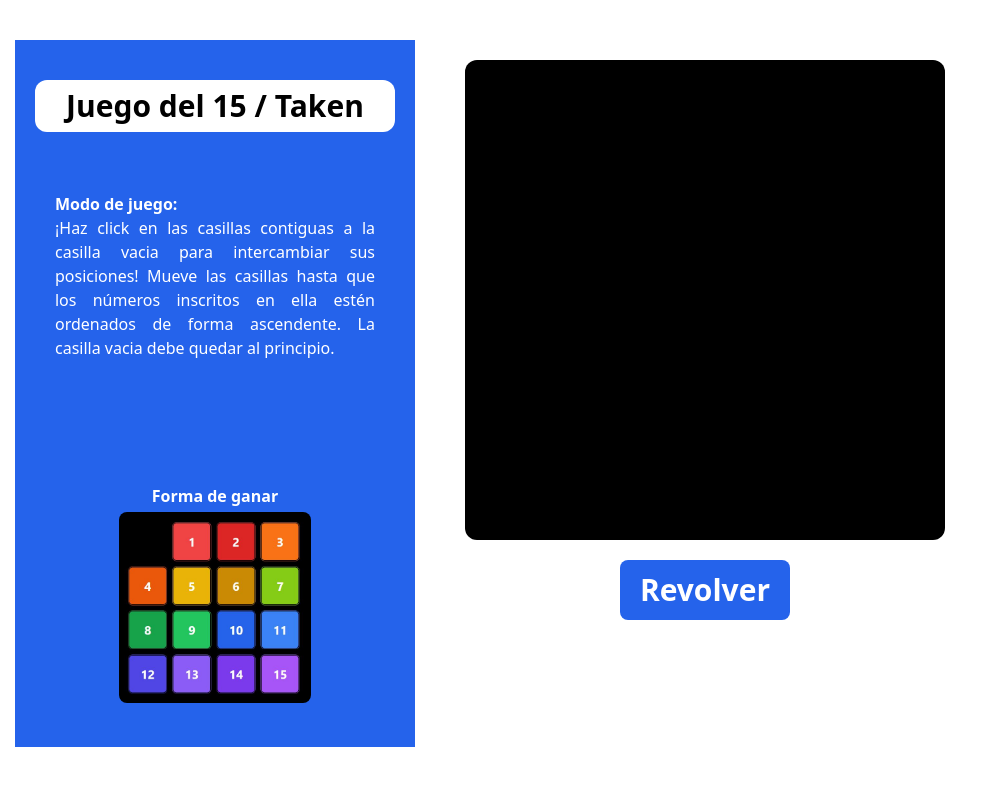
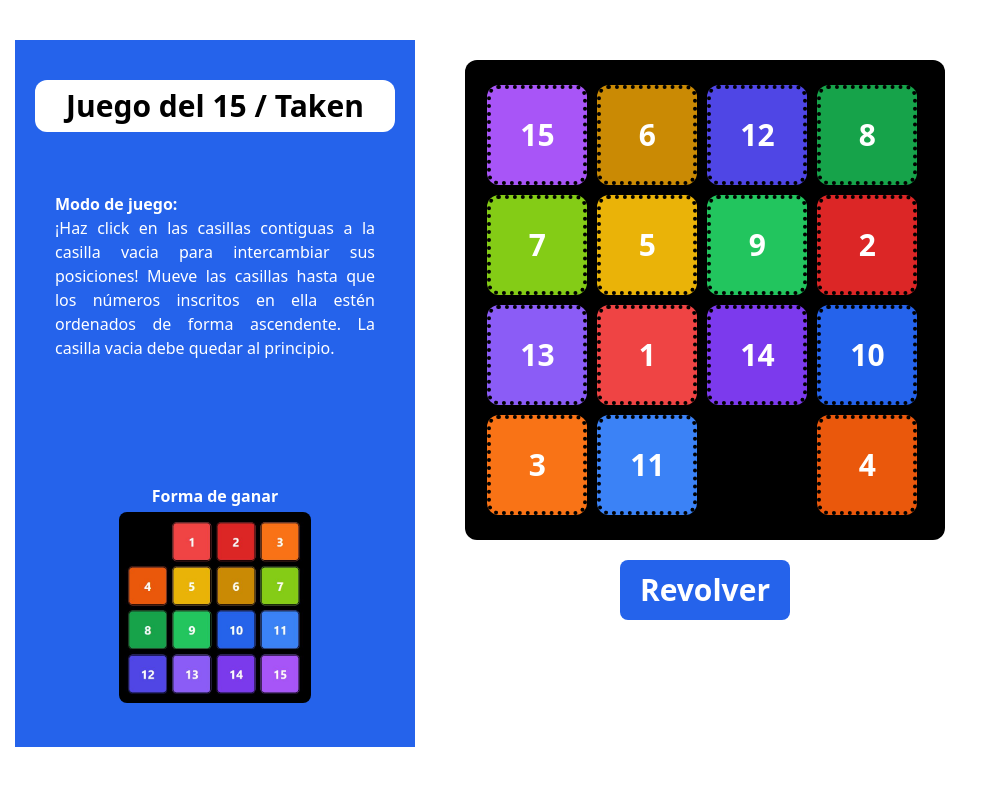
Before and after one commit to Asheyerth/TakenAsheyerth, a plain HTML site: page index.html in a window 1280 px wide. Shown: the whole page, without its empty margins (0-993 px from the left). Drawn offline with nearby package versions, Linux system fonts and the light colour scheme.

Commit message:
Changed -again- the src of script -again-
From: github.com/Asheyerth/TakenAsheyerth/blob/main/JS/script.js
To: https://cdn.jsdelivr.net/gh/Asheyerth/TakenAsheyerth@main/JS/script.js

Page: https://www.jsdelivr.com/github
Answer: https://stackoverflow.com/questions/14033281/including-javascript-files-from-github-into-html-pages

```diff
--- a/index.html
+++ b/index.html
@@ -45,5 +45,5 @@
     </div>
 </body>
 
-<script src="github.com/Asheyerth/TakenAsheyerth/blob/main/JS/script.js"></script>
+<script src="https://cdn.jsdelivr.net/gh/Asheyerth/TakenAsheyerth@main/JS/script.js"></script>
 </html>
```
